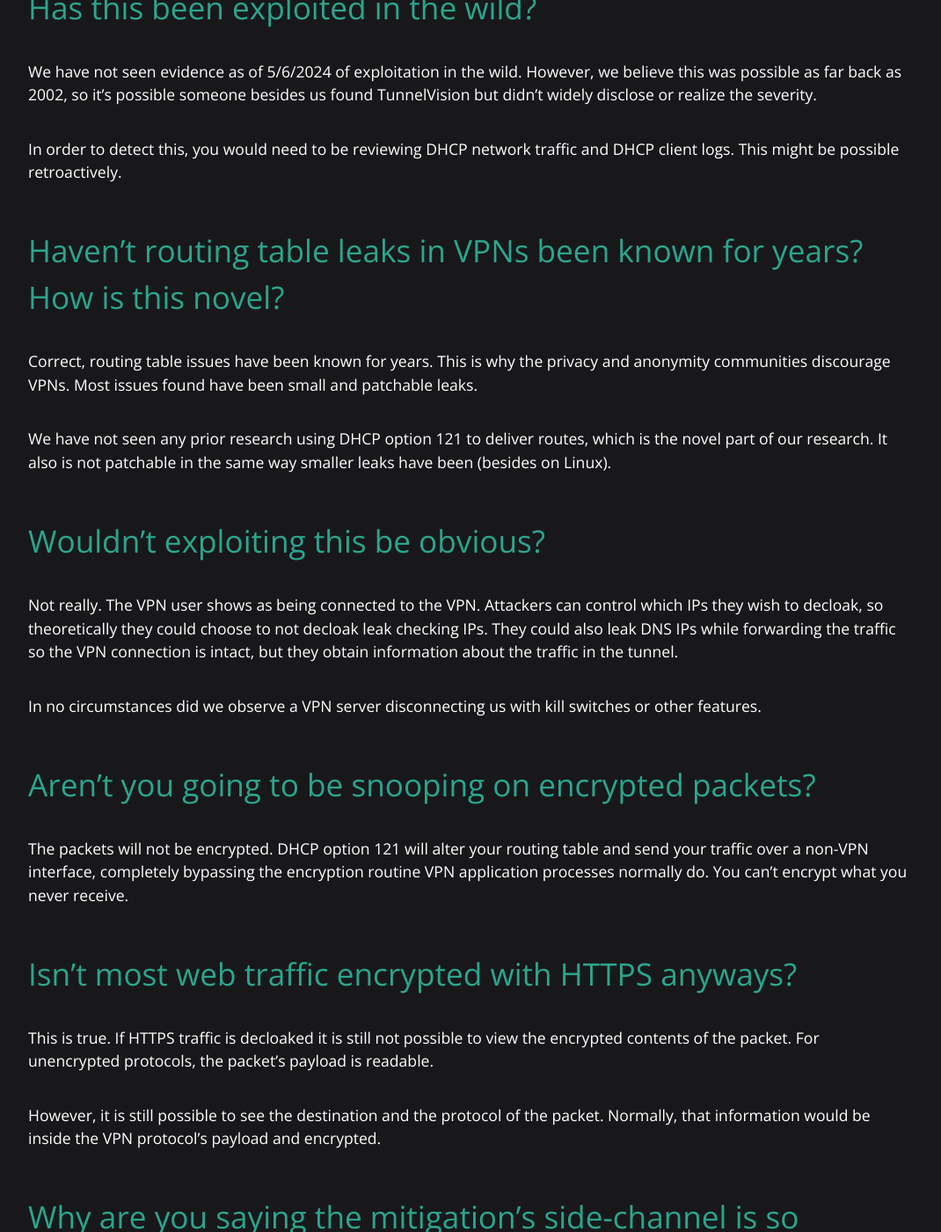
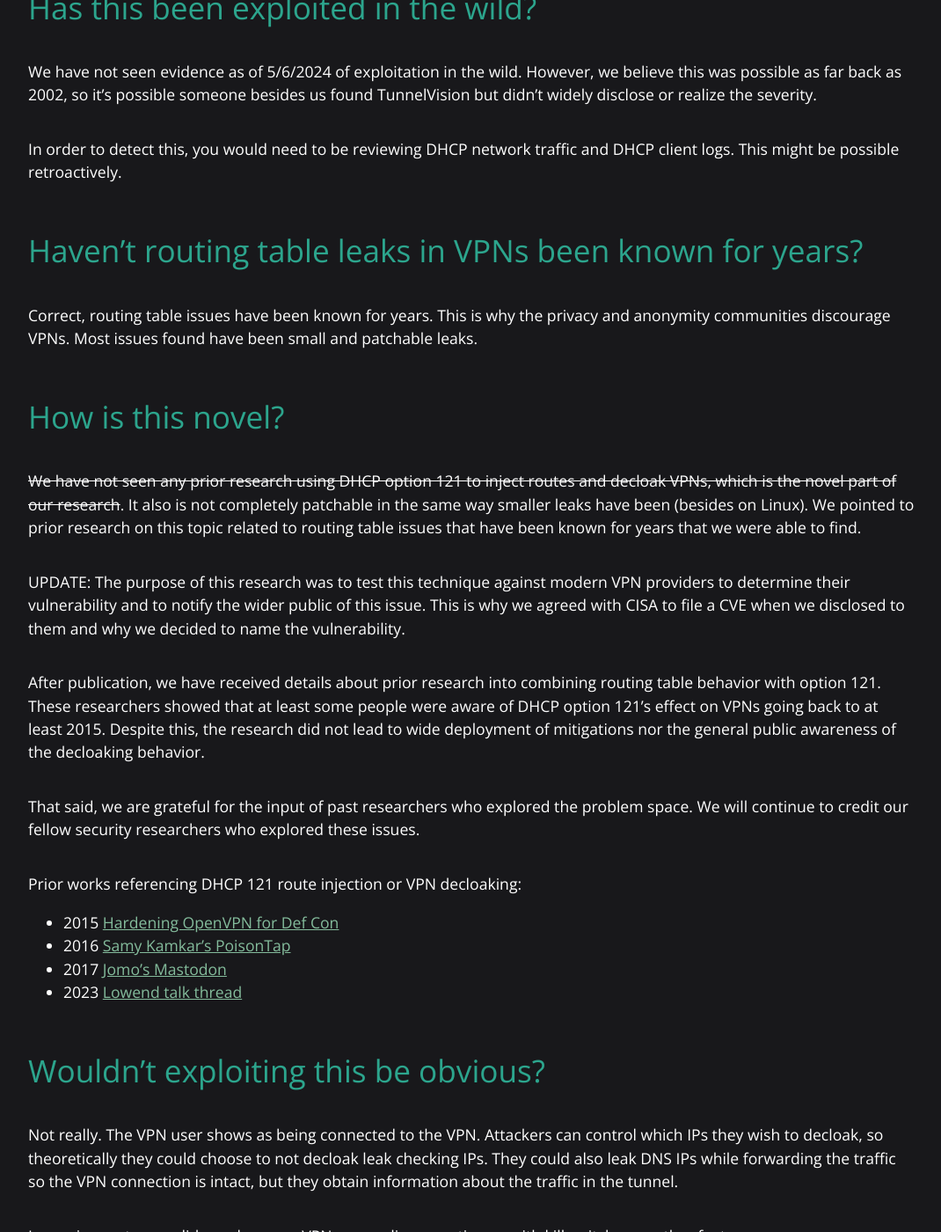
Before and after one commit to lmoratti/tunnelvisionbug, a Jekyll site: the page built from faq.md, in a window 1280 px wide and 1400 px high, scrolled down 947 px. Shown: the whole window at 88% size, without its empty margins (104-1174 px from the left). Built offline with Jekyll 4.4.1, drawn with Linux system fonts in a browser that asks for light colours; our own code applies the rules of GitHub Pages for plain Markdown files.

Commit message:
Update faq.md

```diff
--- a/faq.md
+++ b/faq.md
@@ -10,10 +10,23 @@ We have not seen evidence as of 5/6/2024 of exploitation in the wild. However, w
 
 In order to detect this, you would need to be reviewing DHCP network traffic and DHCP client logs. This might be possible retroactively.
 
-# Haven't routing table leaks in VPNs been known for years? How is this novel?
+# Haven't routing table leaks in VPNs been known for years?
 Correct, routing table issues have been known for years. This is why the privacy and anonymity communities discourage VPNs. Most issues found have been small and patchable leaks.
 
-We have not seen any prior research using DHCP option 121 to deliver routes, which is the novel part of our research. It also is not patchable in the same way smaller leaks have been (besides on Linux).
+# How is this novel?
+~~We have not seen any prior research using DHCP option 121 to inject routes and decloak VPNs, which is the novel part of our research~~. It also is not completely patchable in the same way smaller leaks have been (besides on Linux). We pointed to prior research on this topic related to routing table issues that have been known for years that we were able to find.
+
+UPDATE: The purpose of this research was to test this technique against modern VPN providers to determine their vulnerability and to notify the wider public of this issue. This is why we agreed with CISA to file a CVE when we disclosed to them and why we decided to name the vulnerability.
+
+After publication, we have received details about prior research into combining routing table behavior with option 121. These researchers showed that at least some people were aware of DHCP option 121's effect on VPNs going back to at least 2015. Despite this, the research did not lead to wide deployment of mitigations nor the general public awareness of the decloaking behavior.
+
+That said, we are grateful for the input of past researchers who explored the problem space. We will continue to credit our fellow security researchers who explored these issues.
+
+Prior works referencing DHCP 121 route injection or VPN decloaking:
+- 2015 [Hardening OpenVPN for Def Con](https://www.agwa.name/blog/post/hardening_openvpn_for_def_con])
+- 2016 [Samy Kamkar's PoisonTap](https://github.com/samyk/poisontap)
+- 2017 [Jomo's Mastodon](https://mstdn.io/@jomo/98981403329690455)
+- 2023 [Lowend talk thread](https://lowendtalk.com/discussion/188857/a-rogue-dhcp-server-within-your-network-can-and-will-hijack-your-vpn-traffic)
 
 # Wouldn't exploiting this be obvious?
 Not really. The VPN user shows as being connected to the VPN. Attackers can control which IPs they wish to decloak, so theoretically they could choose to not decloak leak checking IPs. They could also leak DNS IPs while forwarding the traffic so the VPN connection is intact, but they obtain information about the traffic in the tunnel.
```
